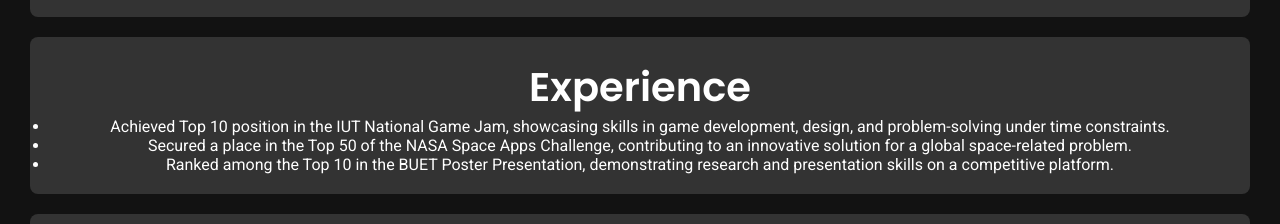
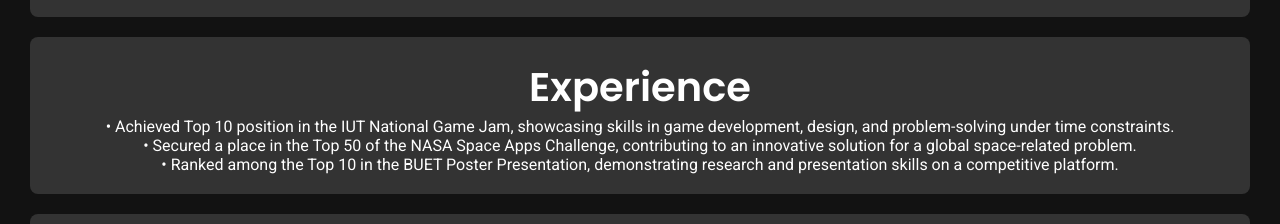
Before and after one commit to Shefa21/-my-portfolio, a plain HTML site: page index.html in a window 1280 px wide. Shown: the part 1239-1463 px from the top of the page. Drawn offline with Linux system fonts and the light colour scheme.

Commit message:
Update index.html

```diff
--- a/index.html
+++ b/index.html
@@ -88,12 +88,13 @@
 
 <section id="experience">
     <h1>Experience</h1>
-    <ul>
-        <li>Achieved Top 10 position in the IUT National Game Jam, showcasing skills in game development, design, and problem-solving under time constraints.</li>
-        <li>Secured a place in the Top 50 of the NASA Space Apps Challenge, contributing to an innovative solution for a global space-related problem.</li>
-        <li>Ranked among the Top 10 in the BUET Poster Presentation, demonstrating research and presentation skills on a competitive platform.</li>
-    </ul>
+    <p>
+        • Achieved Top 10 position in the IUT National Game Jam, showcasing skills in game development, design, and problem-solving under time constraints. <br>
+        • Secured a place in the Top 50 of the NASA Space Apps Challenge, contributing to an innovative solution for a global space-related problem. <br>
+        • Ranked among the Top 10 in the BUET Poster Presentation, demonstrating research and presentation skills on a competitive platform.
+    </p>
 </section>
+
 
         <section id="education">
             <h1>Education</h1>
```
